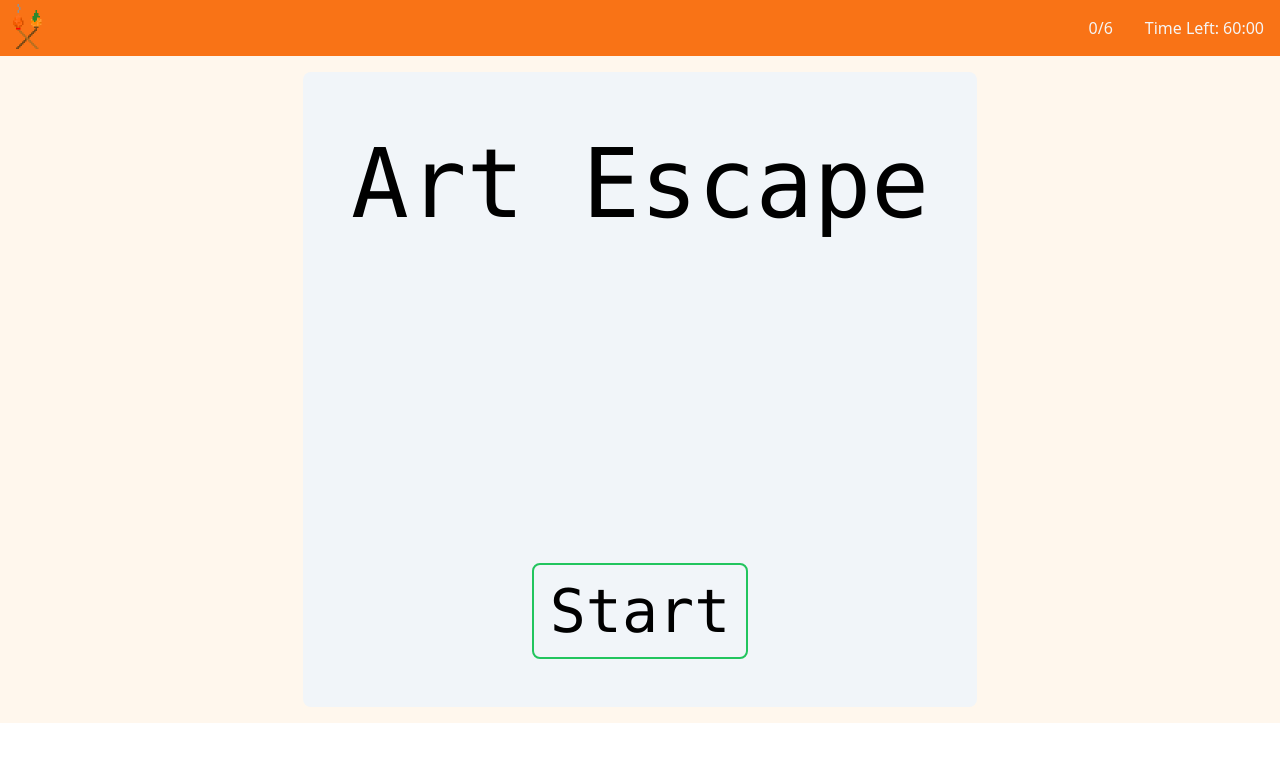
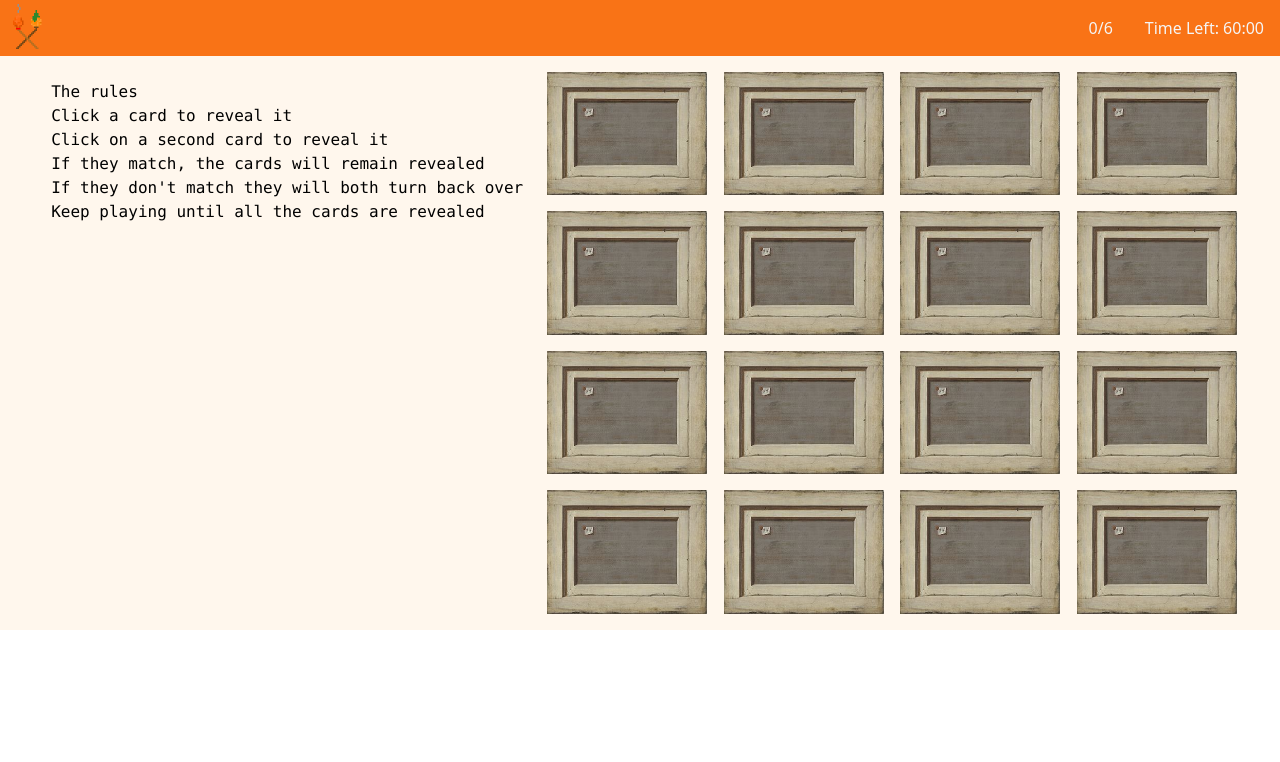
Before and after one commit to sjapaget/escape-game-react, a React (Vite) app: page / in a window 1280 px wide. Shown: the top 762 px of the page. Built offline with nearby package versions, Linux system fonts and the light colour scheme.

Commit message:
Set basic layout with tailwind

```diff
--- a/src/App.jsx
+++ b/src/App.jsx
@@ -2,18 +2,31 @@ import React, { useState } from 'react';
 import Start from "./components/Start";
 import Scene1 from "./components/Scene1";
 import Scene2 from "./components/Scene2";
+import Scene3 from "./components/Scene3";
 import EndScene from "./components/EndScene";
 import Nav from "./components/Nav";
 
 
 function App() {
 
+  // State to manage which scene to display
   const [scene, setScene] = useState(0)
 
   const nextScene = () => {
+    // Update scene state so the conditional rendering displays the next scene
     setScene((prevScene) => prevScene + 1)
+    // Reset sceneCompleted state for the new scene
+    toggleSceneCompleted()
   }
 
+  // State to manage whether a given scene is complete or not (to be passed as props to the scenes that need it)
+  const [sceneCompleted, setSceneCompleted] = useState(false)
+
+  const toggleSceneCompleted = () => {
+    setSceneCompleted(prev => !prev)
+  }
+
+  // State to record the duration of the game
   const [startTime, setStartTime] = useState(0);
   const [endTime, setEndTime] = useState(0);
 
@@ -30,9 +43,9 @@ function App() {
   return (
     <div className='h-screen'>
       <Nav scene={scene}/>
-      <div className="flex flex-row justify-center h-5/6 p-4 bg-orange-50 font-mono">
+      <div className="flex flex-row justify-center p-4 bg-orange-50 font-mono">
 
-        {scene === 0 && <Start
+        {scene === 5 && <Start
                            sceneChange={nextScene}
                            />
         }
@@ -45,10 +58,19 @@ function App() {
 
         {scene === 2  && <Scene2
                             sceneChange={nextScene}
+                            completeScene={toggleSceneCompleted}
+                            sceneCompleted={sceneCompleted}
                             />
         }
 
-        {scene === 3 && <EndScene
+        {scene === 0  && <Scene3
+                            sceneChange={nextScene}
+                            completeScene={toggleSceneCompleted}
+                            sceneCompleted={sceneCompleted}
+                            />
+        }
+
+        {scene === 4 && <EndScene
                           endGame={recordEndTime}
                           start={startTime}
                           end={endTime}
--- a/src/components/Scene3.jsx
+++ b/src/components/Scene3.jsx
@@ -34,14 +34,12 @@ function Scene3(props) {
   }
 
   return (
-    <div
-      className="self-center flex flex-col justify-center items-center"
-    >
-      <h1>How good is your memory?</h1>
       <main
-        className="grid grid-cols-2 gap-4"
+        className="h-full overflow-hidden grid grid-cols-12 gap-4"
       >
-        <aside>
+        <aside
+          className="col-span-5 p-2"
+        >
           {/* Info window here */}
           <h2>The rules</h2>
           <ul>
@@ -55,14 +53,11 @@ function Scene3(props) {
         </aside>
 
         <div
-          className="grid grid-cols-4 gap-1"
+          className="h-4/6 col-span-7 grid grid-cols-4 gap-4 place-items-center"
         >
           {generateCards()}
         </div>
       </main>
-
-
-    </div>
   )
 }
 
--- a/src/components/scene3-components/Card.jsx
+++ b/src/components/scene3-components/Card.jsx
@@ -4,10 +4,9 @@ function Card(props) {
   const {cardRevealed, revealedSrc, hiddenSrc} = props
 
   return (
-    <img
-      src={cardRevealed ? revealedSrc : hiddenSrc }
-      className=''
-    />
+      <img
+        className='w-40'
+        src={cardRevealed ? revealedSrc : hiddenSrc } />
   )
 }
 
```
